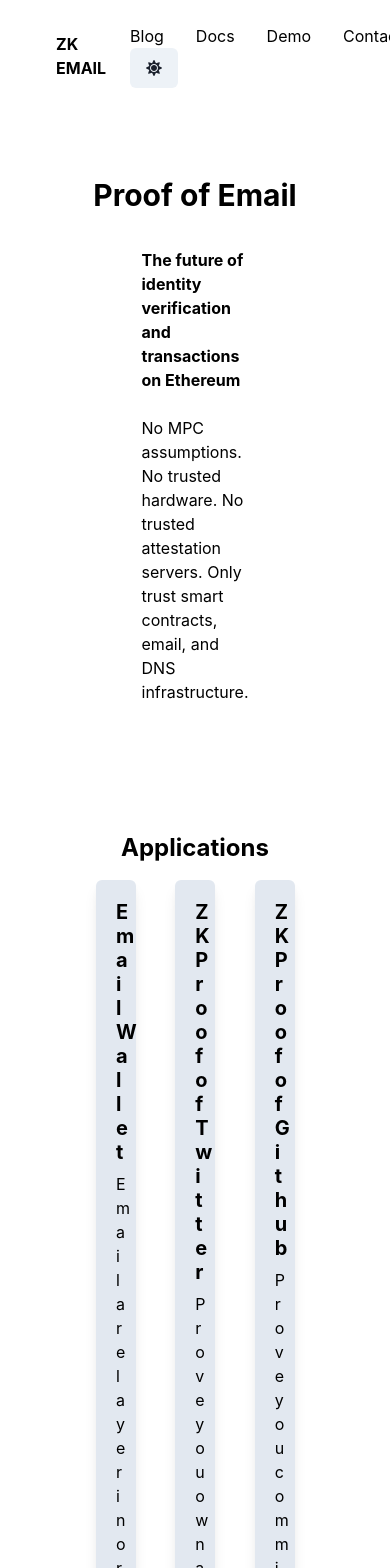
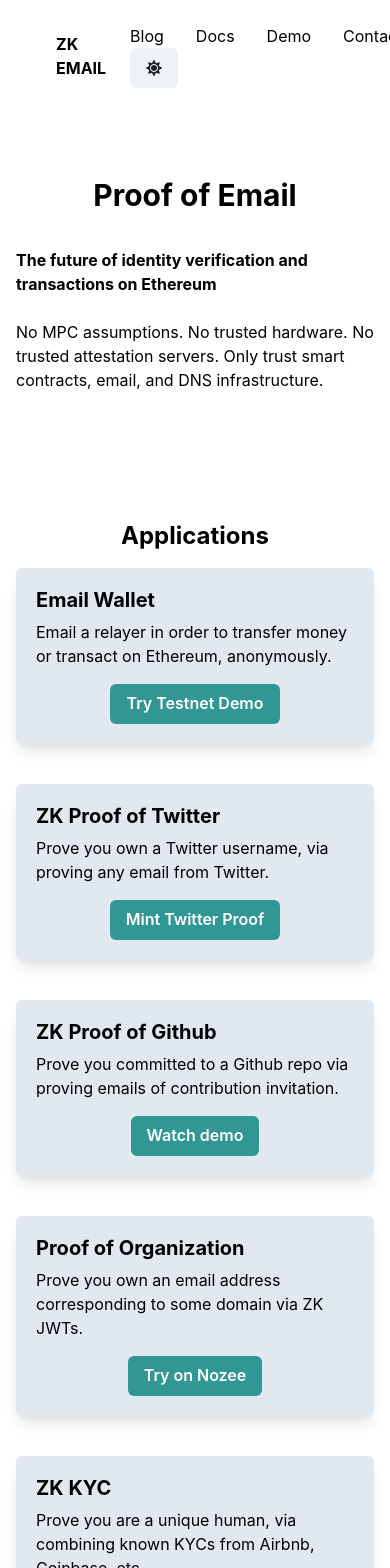
Before and after one commit to zkemail/prove.email-old, a Next.js app: page / in a window 390 px wide. Shown: the top 1568 px of the page. Built offline with nearby package versions, Linux system fonts and the light colour scheme.

Commit message:
made mobile friendly

```diff
--- a/src/components/MainPage.tsx
+++ b/src/components/MainPage.tsx
@@ -17,7 +17,7 @@ const MainPage = () => {
               Proof of Email
             </Heading>
           </Center>
-          <Flex direction="row" mx={40}>
+          <Flex direction="row" mx={{ base: 4, md: 40 }}>
             <VStack align="start">
               <Heading as="h2" size="l">
                 The future of identity verification and transactions on Ethereum
@@ -33,7 +33,7 @@ const MainPage = () => {
               Applications
             </Heading>
           </Center>
-          <SimpleGrid columns={3} spacing={10} mt={4} mx={24}>
+          <SimpleGrid columns={{ base: 1, md: 2, lg: 3 }} spacing={10} mt={4} mx={{ base: 4, md: 24 }}>
             <Box bg={grayColor} p={5} borderRadius="md" boxShadow="lg">
               <Heading size="md">Email Wallet</Heading>
               <Text mt={2}>Email a relayer in order to transfer money or transact on Ethereum, anonymously.</Text>
@@ -96,7 +96,7 @@ const MainPage = () => {
           </SimpleGrid>
         </Box>
 
-        <Box mb={8} mx={40} bg={blueColor} borderRadius="md" boxShadow="lg">
+        <Box mb={8} mx={{ base: 4, md: 40 }} bg={blueColor} borderRadius="md" boxShadow="lg">
           <Center>
             <Heading as="h2" size="lg" my={8}>
               Technology
@@ -104,7 +104,7 @@ const MainPage = () => {
           </Center>
           <Flex mb={2}>
             <Center flex="1">
-              <Text mx={16} mb={6}>
+              <Text mx={{ base: 4, md: 12 }} mb={6}>
                 We directly verify the signatures on your emails within a zk proof, including regex parsing within zk. Read our
                 {" "}
                 <Link as="a" href="https://blog.aayushg.com/posts/zkemail/" color="teal.500">
@@ -128,7 +128,7 @@ const MainPage = () => {
           </Flex>
         </Box>
 
-        <Box mb={8} mx={40}>
+        <Box mb={8} mx={{ base: 4, md: 40 }}>
           <Center>
             <Heading as="h2" size="lg">
               Work with Us
```
